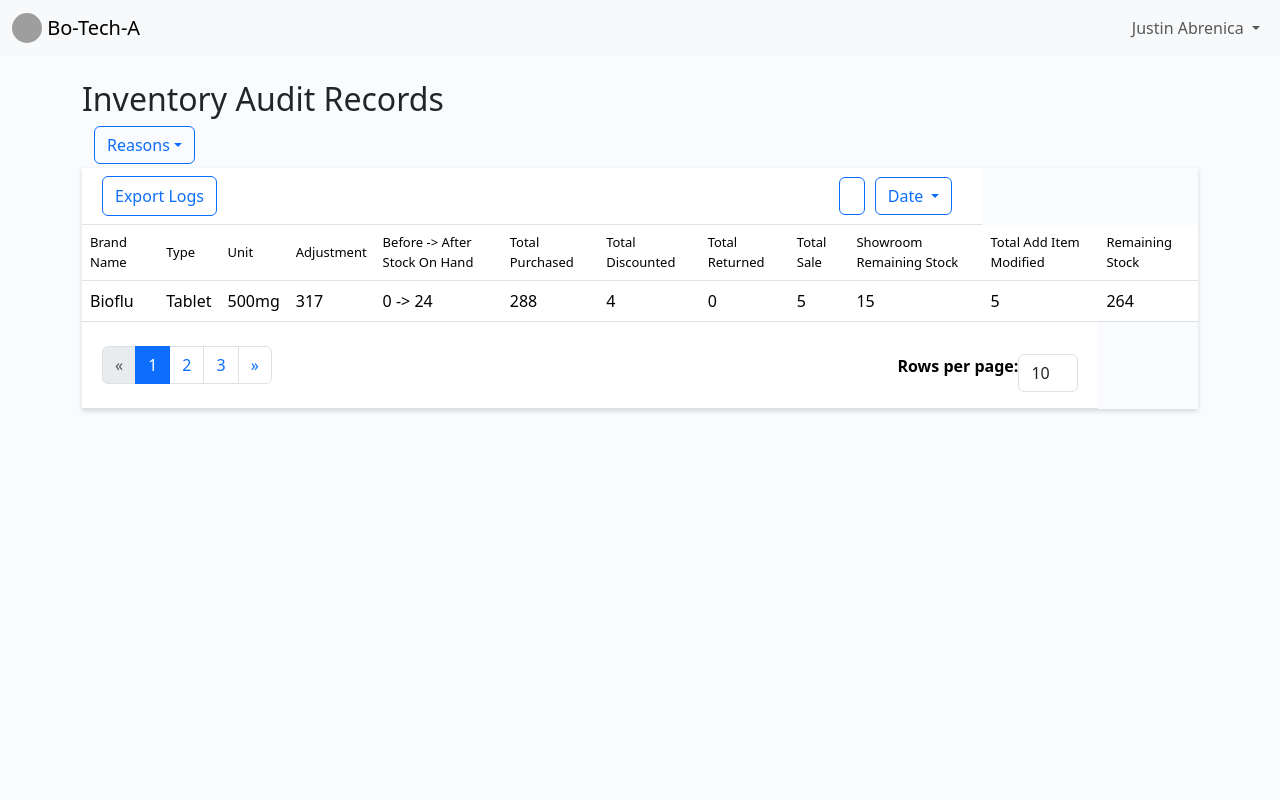
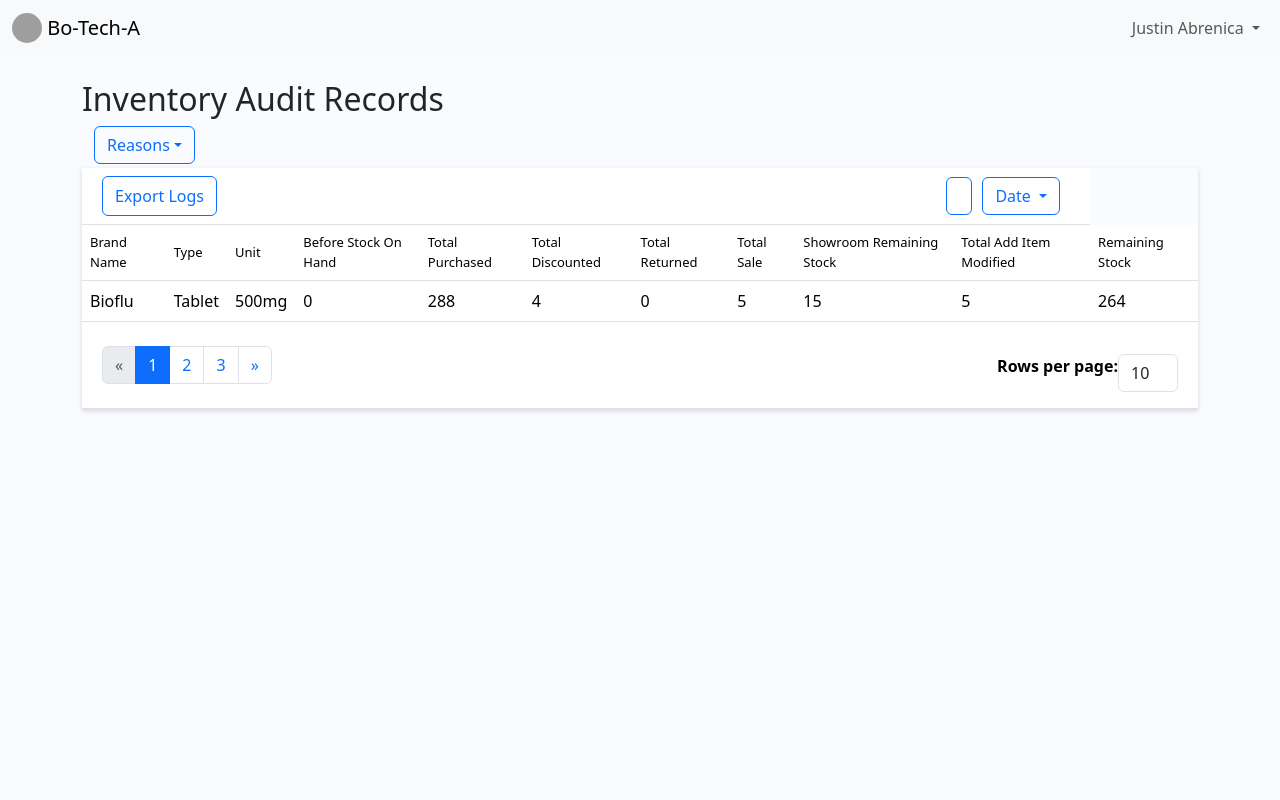
Before and after one commit to iamzenji/BoTechA, a PHP site: page /inventory_audit.php in a window 1280 px wide. Run offline with PHP 8.4, Linux system fonts and the light colour scheme; a user stored in the database is signed in; data comes from the database, SQL or seed files in the repository; some libraries are stand-ins or nearby versions; grey boxes are pictures that could not be loaded.

Commit message:
i just remove something in audit

```diff
--- a/inventory_audit.php
+++ b/inventory_audit.php
@@ -123,8 +123,7 @@ if (empty($_SESSION['employee_id'])) {
                     <th class="align-middle">Brand Name</th>
                     <th class="align-middle">Type</th>
                     <th class="align-middle">Unit</th>
-                    <th class="align-middle">Adjustment</th>
-                    <th class="align-middle">Before -> After Stock On Hand</th>
+                    <th class="align-middle">Before Stock On Hand</th>
                     <th class="align-middle">Total Purchased</th>
                     <th class="align-middle">Total Discounted</th>
                     <th class="align-middle">Total Returned</th>
@@ -142,8 +141,7 @@ if (empty($_SESSION['employee_id'])) {
                         <td><?php echo $log['brand'];?></td>
                         <td><?php echo $log['type'];?></td>
                         <td><?php echo $log['unit'];?></td>
-                        <td><?php echo $log['quantity'];?></td>
-                        <td><?php echo $log['earliest_stock_before'] . ' -> ' . $log['earliest_stock_after'];?></td>
+                        <td><?php echo $log['earliest_stock_before'];?></td>
                         <td><?php echo $log['totalPurchased'];?></td>
                         <td><?php echo $log['totalDiscounted'];?></td>
                         <td><?php echo $log['totalReturned'];?></td>
```
